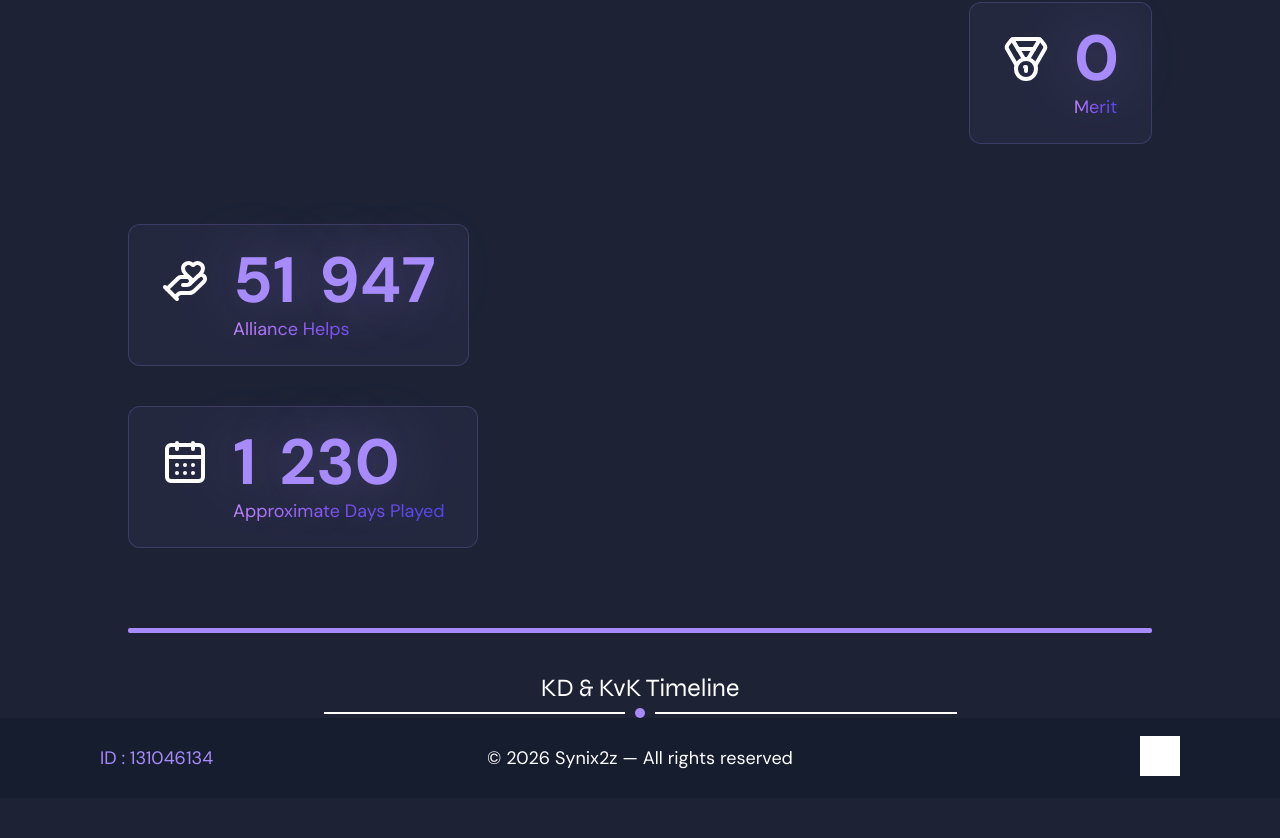
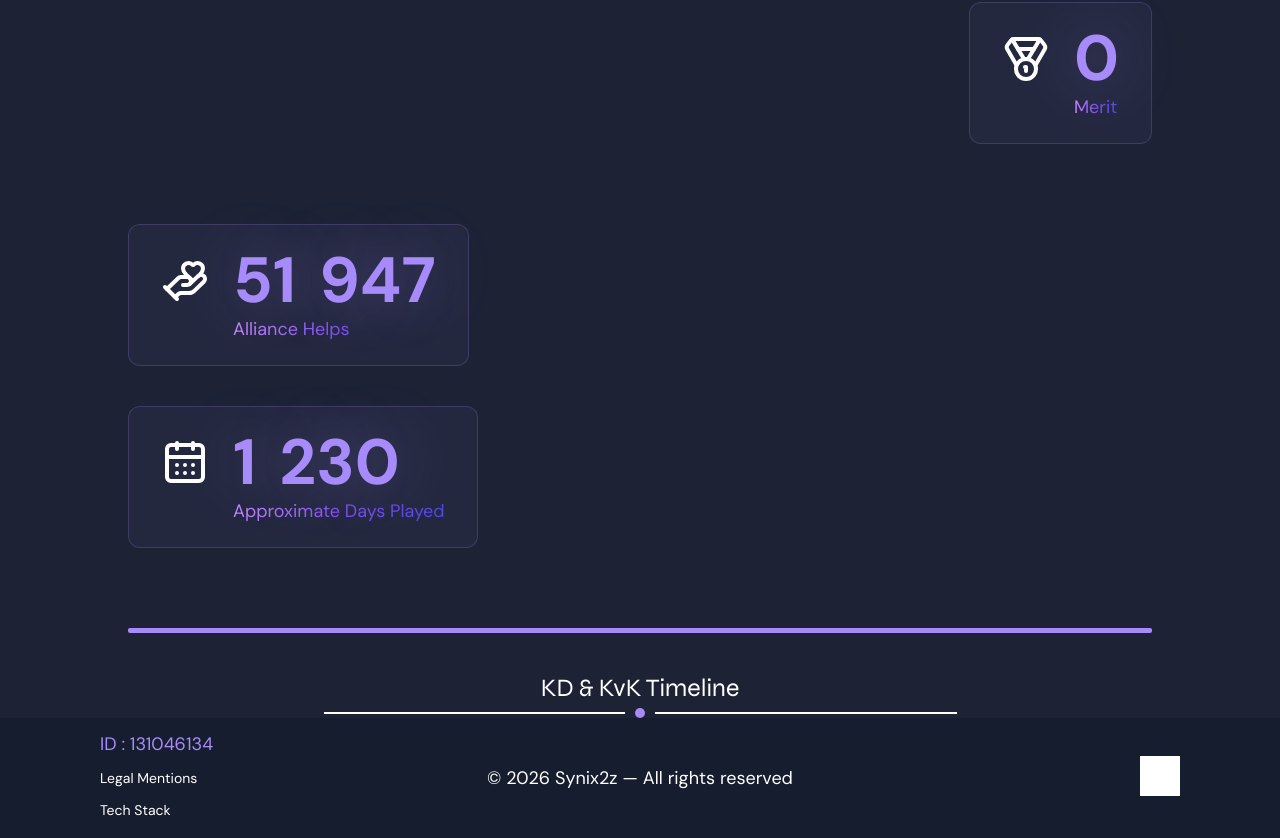
Before and after one commit to Synix2z/rok-website, a React (Vite) app: page / in a window 1280 px wide. Shown: the part 3228-4066 px from the top of the page. Before the commit the page ends 4026 px from the top, so only its background shows below. Built offline with nearby package versions, Linux system fonts and the light colour scheme; grey boxes are pictures that could not be loaded.

Commit message:
Add Footer Link

```diff
--- a/src/components/layouts/footer/Footer.jsx
+++ b/src/components/layouts/footer/Footer.jsx
@@ -5,18 +5,23 @@ export default function Footer() {
     return (
         <footer className={styles.footer}>
             <div className={styles.footerContent}>
+
+                {/* Left — ID + links */}
                 <div className={styles.informations}>
-                    <p className={styles.id}>
-                        ID : 131046134
-                    </p>
+                    <p className={styles.id}>ID : 131046134</p>
+                    <div className={styles.footerNav}>
+                        <Link to="/legal" className={styles.footerLink}>Legal Mentions</Link>
+                        <Link to="/tech-stack" className={styles.footerLink}>Tech Stack</Link>
+                    </div>
                 </div>
 
+                {/* Center — copyright */}
                 <p className={styles.footerText}>
                     © 2026 Synix2z — All rights reserved
                 </p>
 
+                {/* Right — GitHub */}
                 <div className={styles.footerLinks}>
-                    {/* GitHub icon link with noopener noreferrer to improve security & performance */}
                     <Link to="https://github.com/Synix2z" target="_blank" rel="noopener noreferrer">
                         <img
                             src="https://cdn.jsdelivr.net/gh/devicons/devicon@latest/icons/github/github-original.svg"
@@ -24,6 +29,7 @@ export default function Footer() {
                         />
                     </Link>
                 </div>
+
             </div>
         </footer>
     );
--- a/src/components/layouts/footer/footer.module.css
+++ b/src/components/layouts/footer/footer.module.css
@@ -8,20 +8,17 @@
     display: flex;
     align-items: center;
     justify-content: space-between;
-    height: 80px;
+    height: 120px;
     padding: 0 100px;
 }
 
-.footerText {
-    color: var(--color-text-primary);
-    font-family: var(--font-text-primary);
-    font-size: var(--font-size-text-primary);
-    text-align: center;
-    flex: 1;
-}
-
+/* Left column */
 .informations {
     flex: 1;
+    display: flex;
+    flex-direction: column;
+    justify-content: center;
+    gap: 8px;
 }
 
 .id {
@@ -30,10 +27,40 @@
     font-size: var(--font-size-text-primary);
 }
 
+.footerNav {
+    display: flex;
+    flex-direction: column;
+    line-height: 2;
+    gap: 4px;
+}
+
+.footerLink {
+    color: var(--color-text-primary);
+    font-family: var(--font-text-primary);
+    font-size: 14px;
+    text-decoration: none;
+}
+
+.footerLink:hover {
+    opacity: 1;
+    color: var(--color-text-secondary);
+}
+
+/* Center */
+.footerText {
+    flex: 1;
+    color: var(--color-text-primary);
+    font-family: var(--font-text-primary);
+    font-size: var(--font-size-text-primary);
+    text-align: center;
+}
+
+/* Right column */
 .footerLinks {
     flex: 1;
     display: flex;
     justify-content: flex-end;
+    align-items: center;
 }
 
 .githubIcon {
```
